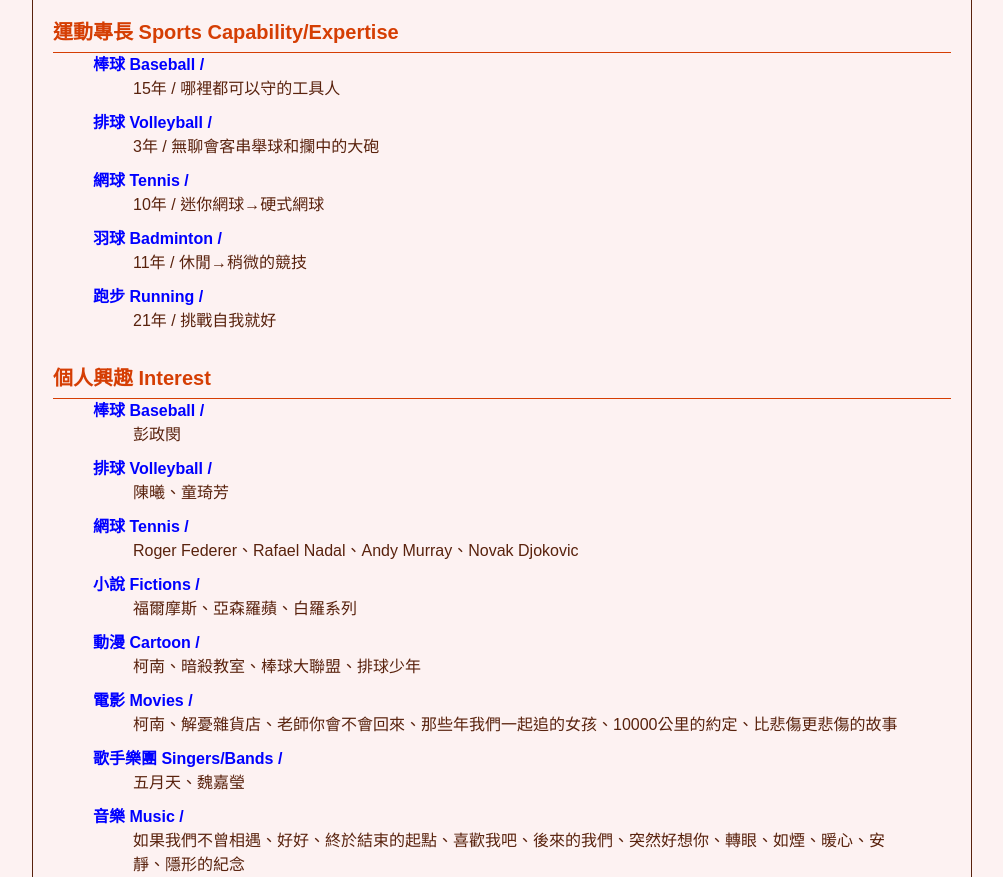
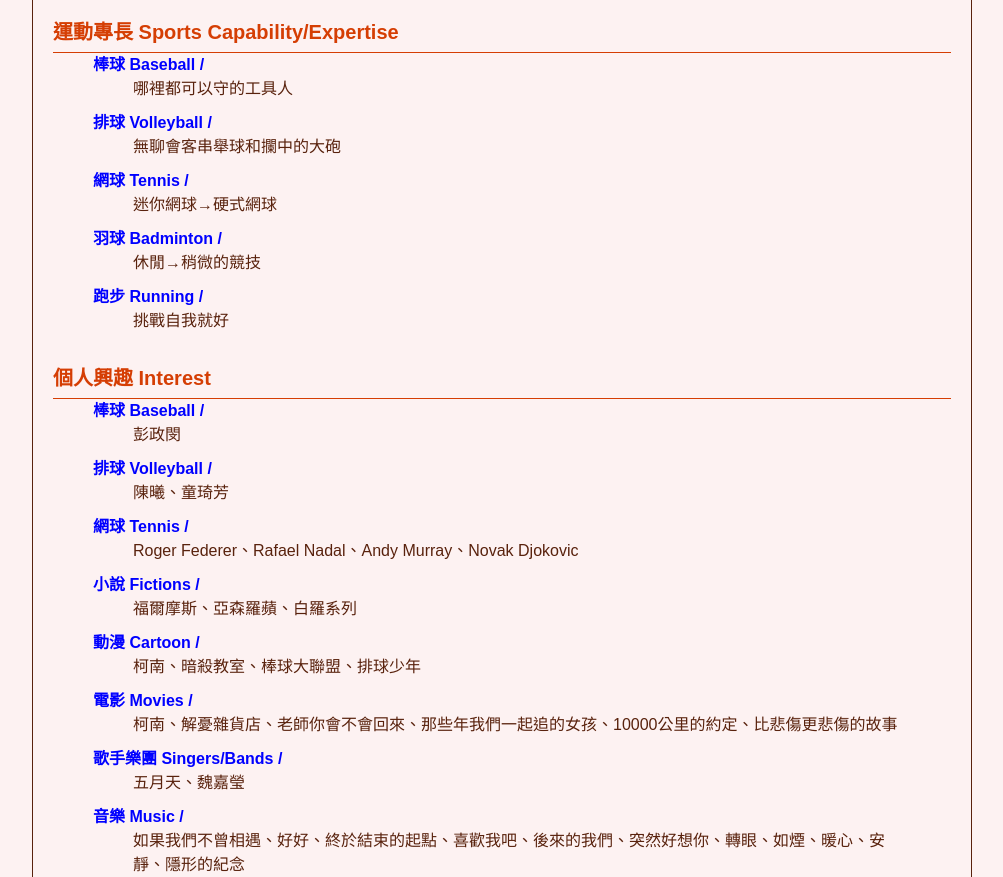
Before and after one commit to Allenchou0708/chang861224.github.io, a plain HTML site: page gnav/intro.html in a window 1280 px wide. Shown: the part 1106-1983 px from the top of the page, without its empty margins (138-1141 px from the left). Drawn offline with Linux system fonts and the light colour scheme; files whose address does not match are found by name.

Commit message:
modify the capabilities in intro page

```diff
--- a/gnav/intro.html
+++ b/gnav/intro.html
@@ -123,19 +123,19 @@
 
 						<dl>
 							<dt>棒球 Baseball /</dt>
-							<dd class='padding_bottom_10px'>15年 / 哪裡都可以守的工具人</dd>
+							<dd class='padding_bottom_10px'>哪裡都可以守的工具人</dd>
 
 							<dt>排球 Volleyball /</dt>
-							<dd class='padding_bottom_10px'>3年 / 無聊會客串舉球和攔中的大砲</dd>
+							<dd class='padding_bottom_10px'>無聊會客串舉球和攔中的大砲</dd>
 
 							<dt>網球 Tennis /</dt>
-							<dd class='padding_bottom_10px'>10年 / 迷你網球→硬式網球</dd>
+							<dd class='padding_bottom_10px'>迷你網球→硬式網球</dd>
 
 							<dt>羽球 Badminton /</dt>
-							<dd class='padding_bottom_10px'>11年 / 休閒→稍微的競技</dd>
+							<dd class='padding_bottom_10px'>休閒→稍微的競技</dd>
 
 							<dt>跑步 Running /</dt>
-							<dd class='padding_bottom_10px'>21年 / 挑戰自我就好</dd>
+							<dd class='padding_bottom_10px'>挑戰自我就好</dd>
 
 						</dl>
 					</div>
```
